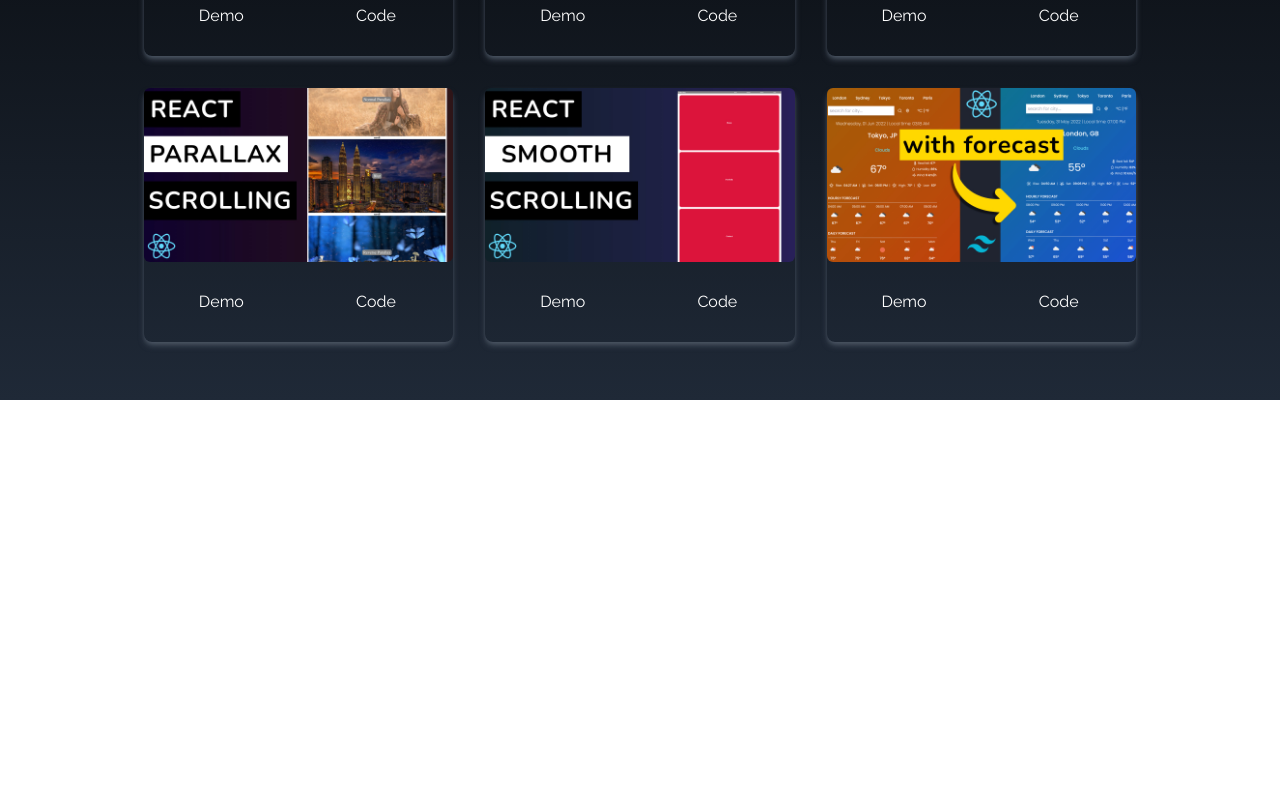
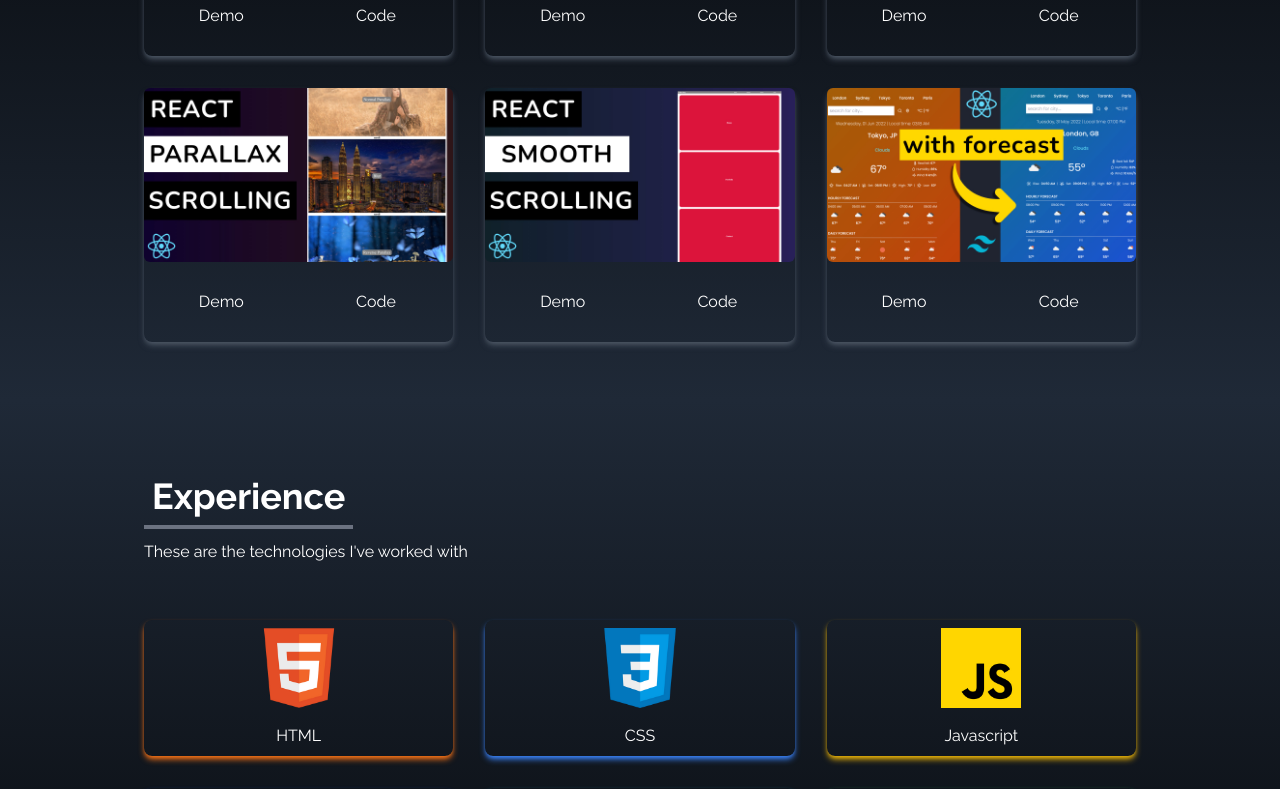
Before and after one commit to jumatech78/j_tech, a React (Create React App) app: page / in a window 1280 px wide. Shown: the part 2000-2789 px from the top of the page. Before the commit the page ends 2400 px from the top, so only its background shows below. Built offline with nearby package versions, Linux system fonts and the light colour scheme.

Commit message:
created experience page

```diff
--- a/src/App.js
+++ b/src/App.js
@@ -3,6 +3,7 @@
 import SocialLinks from "./components/SocialLinks";
 import About from "./components/About";
 import Portfolio from "./components/Portfolio";
+import Experience from "./components/Experience";
 
 function App() {
   return (
@@ -11,6 +12,7 @@
       <Home />
       <About />
       <Portfolio />
+      <Experience />
 
       <SocialLinks />
     </div>
--- a/src/components/About.jsx
+++ b/src/components/About.jsx
@@ -28,7 +28,7 @@
         </p>
       </div>
     </div>
-  );
+  )
 };
 
 export default About;
--- /dev/null
+++ b/src/components/Experience.jsx
@@ -0,0 +1,85 @@
+import React from "react";
+import html from "../assets/html.png";
+import css from "../assets/css.png";
+import javascript from "../assets/javascript.png";
+import reactImage from "../assets/react.png";
+import nextjs from "../assets/nextjs.png";
+import github from "../assets/github.png";
+import tailwind from "../assets/tailwind.png";
+
+const Experience = () => {
+  const techs = [
+    {
+      id: 1,
+      src: html,
+      title: "HTML",
+      style: "shadow-orange-500",
+    },
+    {
+      id: 2,
+      src: css,
+      title: "CSS",
+      style: "shadow-blue-500",
+    },
+    {
+      id: 3,
+      src: javascript,
+      title: "Javascript",
+      style: "shadow-yellow-500",
+    },
+    {
+      id: 4,
+      src: reactImage,
+      title: "React",
+      style: "shadow-blue-600",
+    },
+    {
+      id: 5,
+      src: tailwind,
+      title: "Tailwind",
+      style: "shadow-sky-400",
+    },
+    {
+      id: 6,
+      src: nextjs,
+      title: "NextJs",
+      style: "shadow-green-400",
+    },
+    {
+      id: 7,
+      src: github,
+      title: "GitHub",
+      style: "shadow-gray-400",
+    },
+  ];
+
+  return (
+    <div
+    name="experience"
+    className="bg-gradient-to-b from-gray-800 to-black w-full h-screen"
+  >
+    <div className="max-w-screen-lg mx-auto p-4 flex flex-col justify-center w-full h-full text-white">
+      <div>
+        <p className="text-4xl font-bold border-b-4 border-gray-500 p-2 inline">
+          Experience
+        </p>
+        <p className="py-6">These are the technologies I've worked with</p>
+      </div>
+
+      <div className="w-full grid grid-cols-2 sm:grid-cols-3 gap-8 text-center py-8 px-12 sm:px-0">
+        {techs.map(({ id, src, title, style }) => (
+          <div
+            key={id}
+            className={`shadow-md hover:scale-105 duration-500 py-2 rounded-lg ${style}`}
+          >
+            <img src={src} alt="" className="w-20 mx-auto" />
+            <p className="mt-4">{title}</p>
+          </div>
+        ))}
+      </div>
+    </div>
+  </div>
+);
+};
+
+export default Experience;
--- a/src/components/Home.jsx
+++ b/src/components/Home.jsx
@@ -10,7 +10,7 @@
     >
       <div className="max-w-screen-lg mx-auto flex flex-col items-center justify-center h-full px-4 md:flex-row">
         <div className="flex flex-col justify-center h-full">
-          <h2 className="text-4xl sm:text-6xl font-bold text-white">
+          <h2 className="text-4xl sm:text-7xl font-bold text-white">
             I'm a Front End Developer
           </h2>
           <p className="text-gray-500 py-4 max-w-md">
@@ -22,7 +22,7 @@
             <button className="group text-white w-fit px-6 py-3 my-2 flex items-center rounded-md bg-gradient-to-r from-cyan-500 to-blue-500 cursor-pointer">
               Portfolio
               <span className="group-hover:rotate-90 duration-300">
-                <MdKeyboardArrowRight size={25} />
+                <MdKeyboardArrowRight size={25} className="ml-1" />
               </span>
             </button>
           </div>
@@ -32,12 +32,12 @@
           <img
             src={heroImage}
             alt="profile"
-            className="rounded-full mx-auto w-2/3 md:w-full"
-          />
+            className="rounded-2xl mx-auto w-2/3 md:w-full" />
+
         </div>
       </div>
     </div>
-  );
+  )
 };
 
 export default Home;
--- a/src/components/NavBar.jsx
+++ b/src/components/NavBar.jsx
@@ -28,7 +28,7 @@
   return (
     <div className="flex justify-between items-center w-full h-20 px-4 text-white bg-black fixed">
       <div>
-        <h1 className="text-2xl font-semibold ml-2">J-TECH</h1>
+        <h1 className="text-5xl font-signature ml-2">J-TECH</h1>
       </div>
 
       <ul className="hidden md:flex">
--- a/src/components/Portfolio.jsx
+++ b/src/components/Portfolio.jsx
@@ -68,7 +68,7 @@
         </div>
       </div>
     </div>
-  );
+  )
 };
 
 export default Portfolio;
--- a/src/components/SocialLinks.jsx
+++ b/src/components/SocialLinks.jsx
@@ -72,7 +72,7 @@
         ))}
       </ul>
     </div>
-  );
+  )
 };
 
 export default SocialLinks;
```
